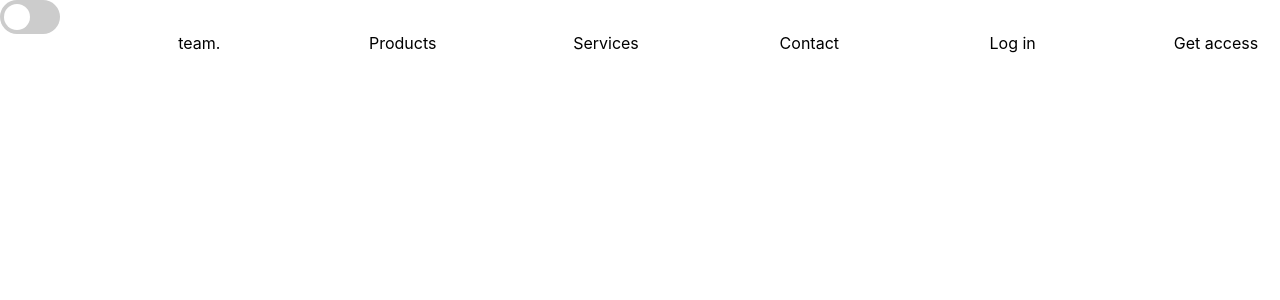
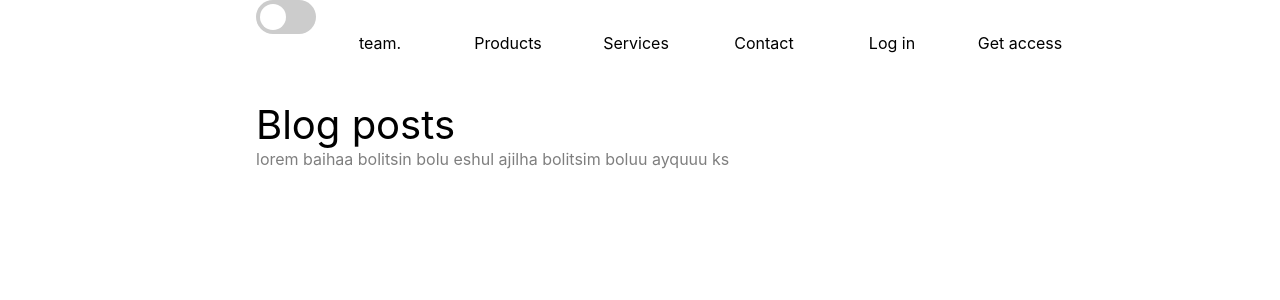
Before and after one commit to kitem1tsUri/hoyrdugaar, a React (Create React App) app: page / in a window 1280 px wide. Shown: the top 300 px of the page. Built offline with nearby package versions, Linux system fonts and the light colour scheme.

Commit message:
dark mode switchs on

```diff
--- a/src/App.css
+++ b/src/App.css
@@ -9,18 +9,25 @@
   align-items: center;
 
 }
+
 .texts:hover {
   border-width: 2px;
   border-color: black;
   border-style: solid;
   opacity: 50%;
+  color: #2196F3;
+  border-color: #2196F3;
 }
-.header{
+
+.header {
+  margin-left: 20%;
+  margin-right: 20%;
   position: fixed;
   display: flex;
   justify-content: space-between;
-  width: 100vw;
+  width: 60vw;
 }
+
 .team {
   margin-top: 15px;
   width: 128px;
@@ -30,16 +37,24 @@
   justify-content: center;
   align-items: center;
 }
+
 .mini {
   display: flex;
   justify-content: space-between;
   width: 100vw;
 }
-.dark{
+
+.dark {
   background-color: black;
-}.switch {
+
+}
+
+.light {
+  color: white;
+}
+
+.switch {
   position: relative;
-  display: inline-block;
   width: 60px;
   height: 34px;
 }
@@ -76,15 +91,15 @@
   transition: .4s;
 }
 
-input:checked + .slider {
+input:checked+.slider {
   background-color: #2196F3;
 }
 
-input:focus + .slider {
+input:focus+.slider {
   box-shadow: 0 0 1px #2196F3;
 }
 
-input:checked + .slider:before {
+input:checked+.slider:before {
   -webkit-transform: translateX(26px);
   -ms-transform: translateX(26px);
   transform: translateX(26px);
@@ -98,3 +113,17 @@ input:checked + .slider:before {
 .slider.round:before {
   border-radius: 50%;
 }
+
+.blog {
+  font-size: 40px;
+  margin-left: 20%;
+
+}
+.hi {
+  height: 100px;
+
+}
+.lorem {
+  margin-left: 20%;
+  opacity: 50%;
+}
--- a/src/App.js
+++ b/src/App.js
@@ -39,23 +39,41 @@ function App() {
 
 
         <div>
+            <div className={`${darkmode && 'dark'}`}>
             <div className='header'>
                 <div>
-
+                {/* <button onClick={getData}>eniig chini ingej shaadaggui shdee huslee durkaa tolgoi tarhia ajluulda</button>
+             {
+               data.map((dfgh) => <div><img src={dfgh.image}/></div>)
+             }   */}
                 </div>
                 <div className={`mini ${darkmode && 'dark'}`}>
                     <label class="switch">
                         <input type="checkbox" onClick={() => setDarkmode(!darkmode)} />
                         <span class="slider round"></span>
                     </label>
-                    <div className='team'>team.</div>
-                    <div className='texts'>Products </div>
-                    <div className='texts'>Services </div>
-                    <div className='texts'>Contact </div>
-                    <div className='texts'>Log in </div>
-                    <div className='texts'>Get access </div>
+                    <div className={`texts ${darkmode && 'light'}`}>team.</div>
+                    <div className={`texts ${darkmode && 'light'}`}>Products </div>
+                    <div className={`texts ${darkmode && 'light'}`}>Services </div>
+                    <div className={`texts ${darkmode && 'light'}`}>Contact </div>
+                    <div className={`texts ${darkmode && 'light'}`}>Log in </div>
+                    <div className={`texts ${darkmode && 'light'}`}>Get access </div>
                 </div>
             </div>
+            <div>
+                <div className='hi'></div>
+                <div className={`blog ${darkmode && 'light'}`}  >
+                    Blog posts
+                </div>
+                <div className={`lorem ${darkmode && 'light'}`}>
+                    lorem baihaa bolitsin bolu eshul ajilha bolitsim boluu ayquuu ks
+                </div>
+            </div>
+            <div>
+                <div> </div>
+            </div>
+
+        </div>
         </div>
 
     );
```
